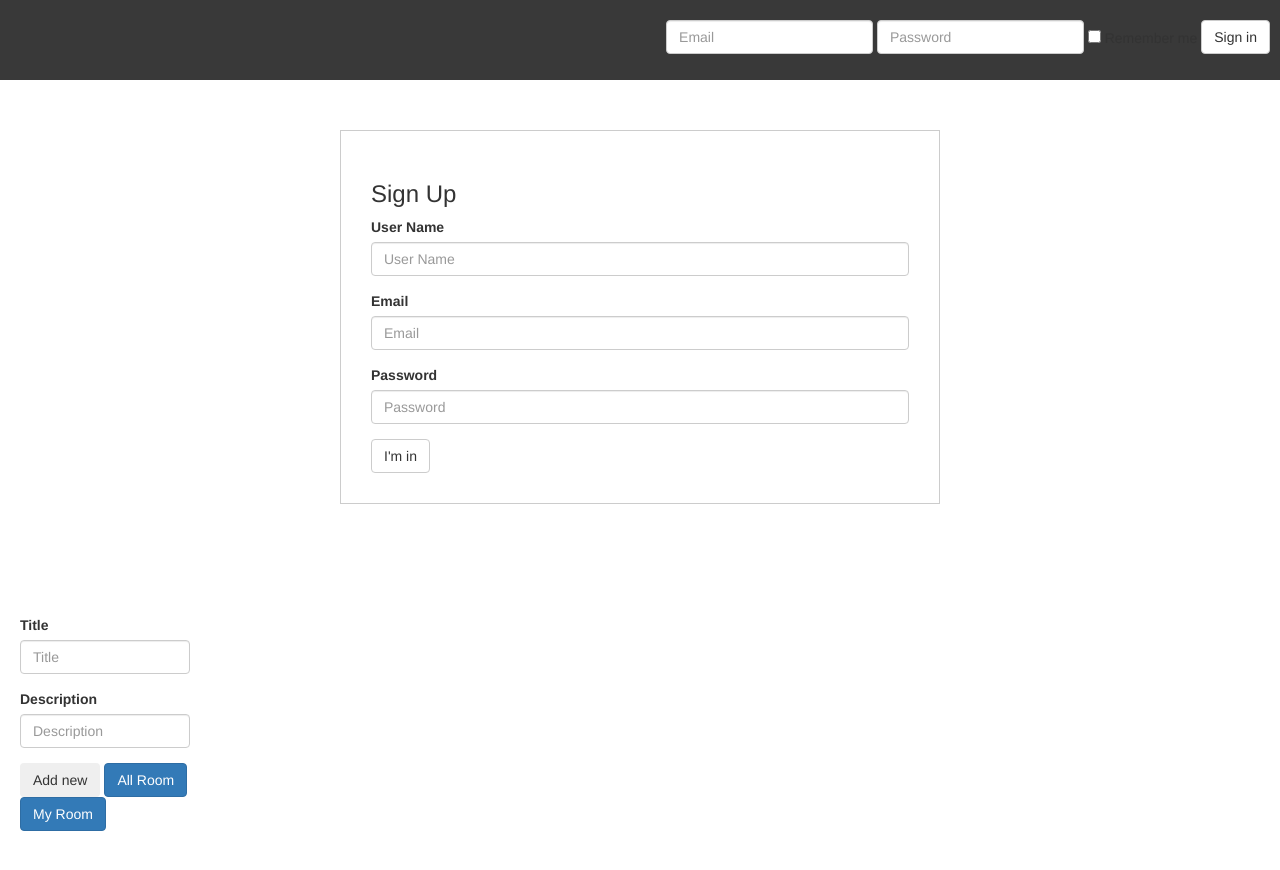
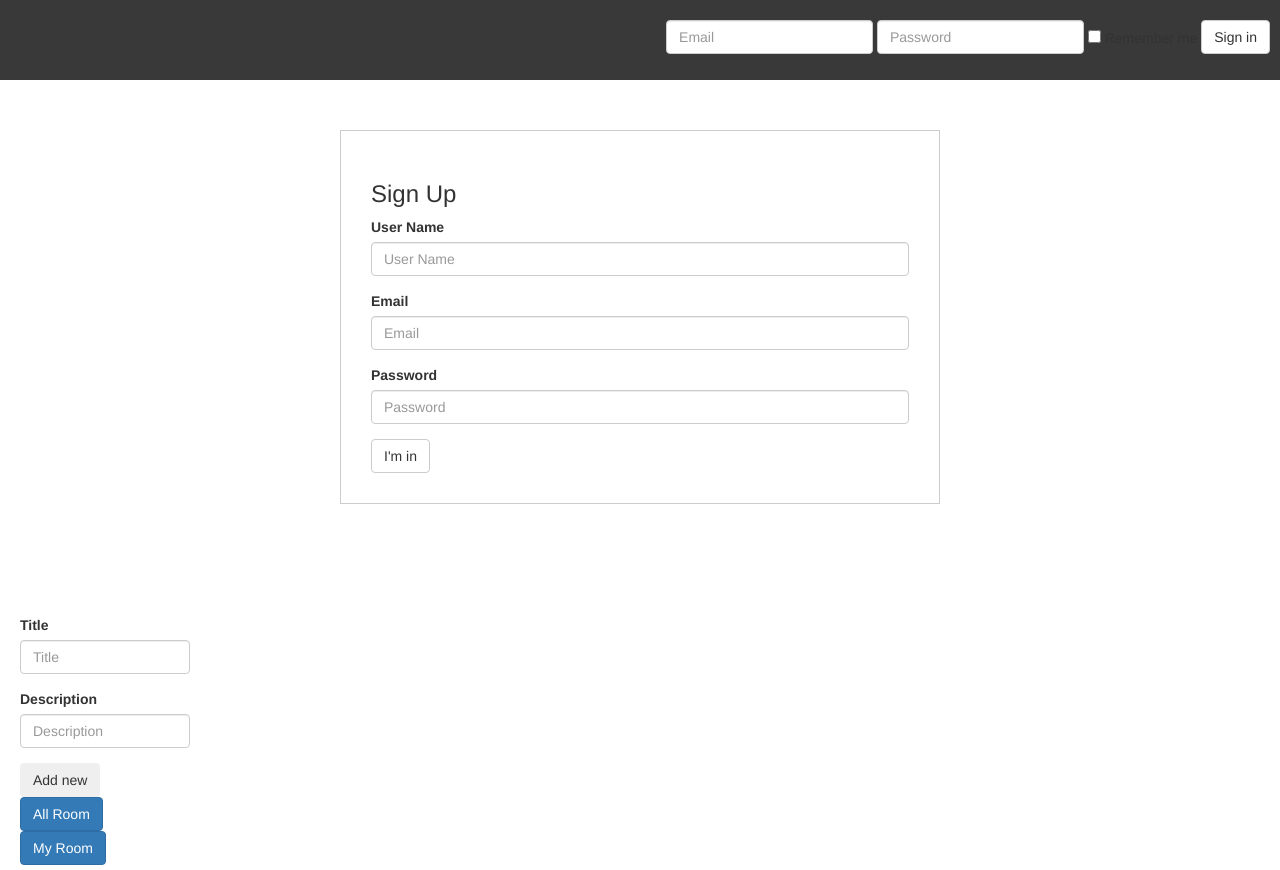
Before and after one commit to jamjamlong266/zipper, a plain HTML site: page index.html in a window 1280 px wide. Drawn offline with nearby package versions, Linux system fonts and the light colour scheme; no server answers.

Commit message:
Update index.html

```diff
--- a/index.html
+++ b/index.html
@@ -68,9 +68,9 @@
           <label>Description</label>
           <input type="text" class="form-control" id="roomdescription" placeholder="Description">
         </div>
-        <button class="btn btn-prima" id="add">Add new</button>
-        <button class="btn btn-primary" id="all">All Room</button>
-        <button class="btn btn-primary" id="userroom">My Room</button>
+        <button class="btn btn-prima" id="add">Add new</button><br/>
+        <button class="btn btn-primary" id="all">All Room</button><br/>
+        <button class="btn btn-primary" id="userroom">My Room</button><br/>
       </div>
     </div>
     <div class="row" id="rooms-holder"></div>
```
